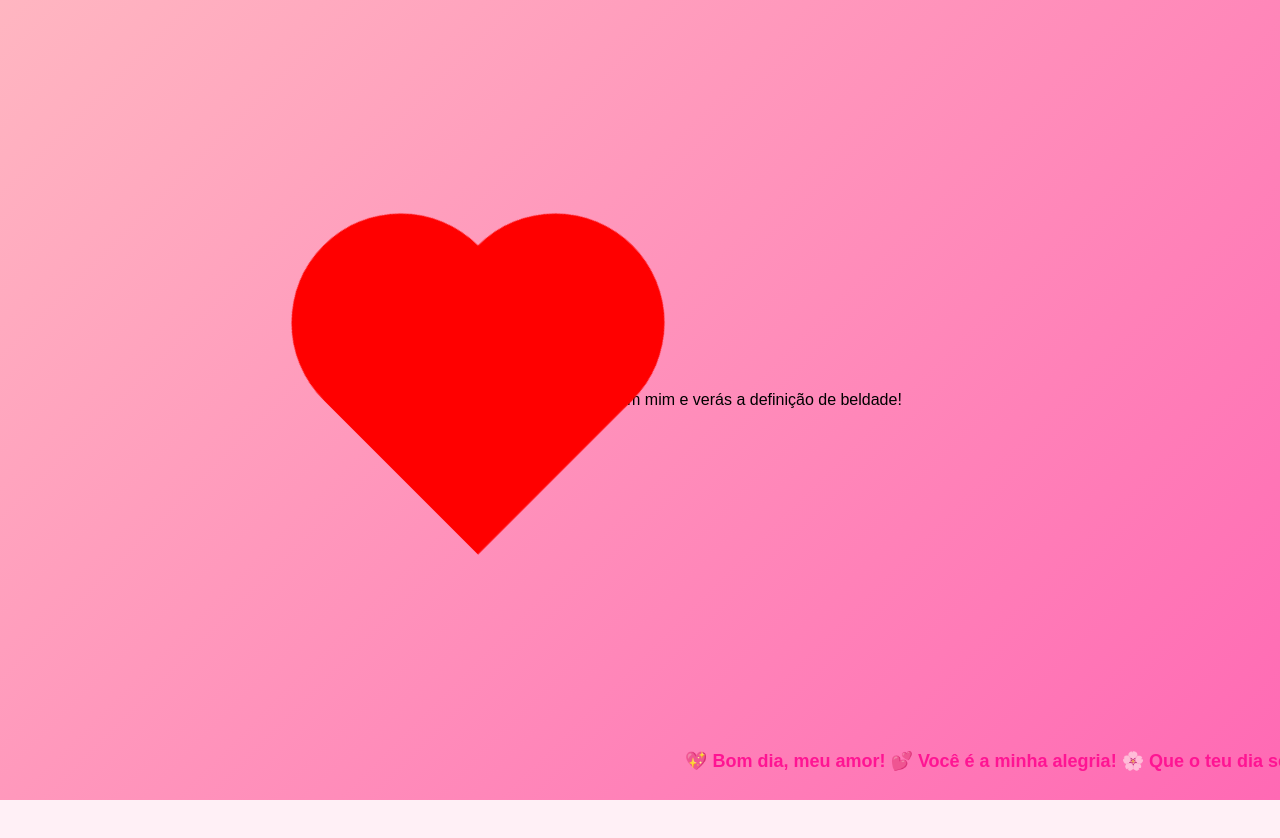
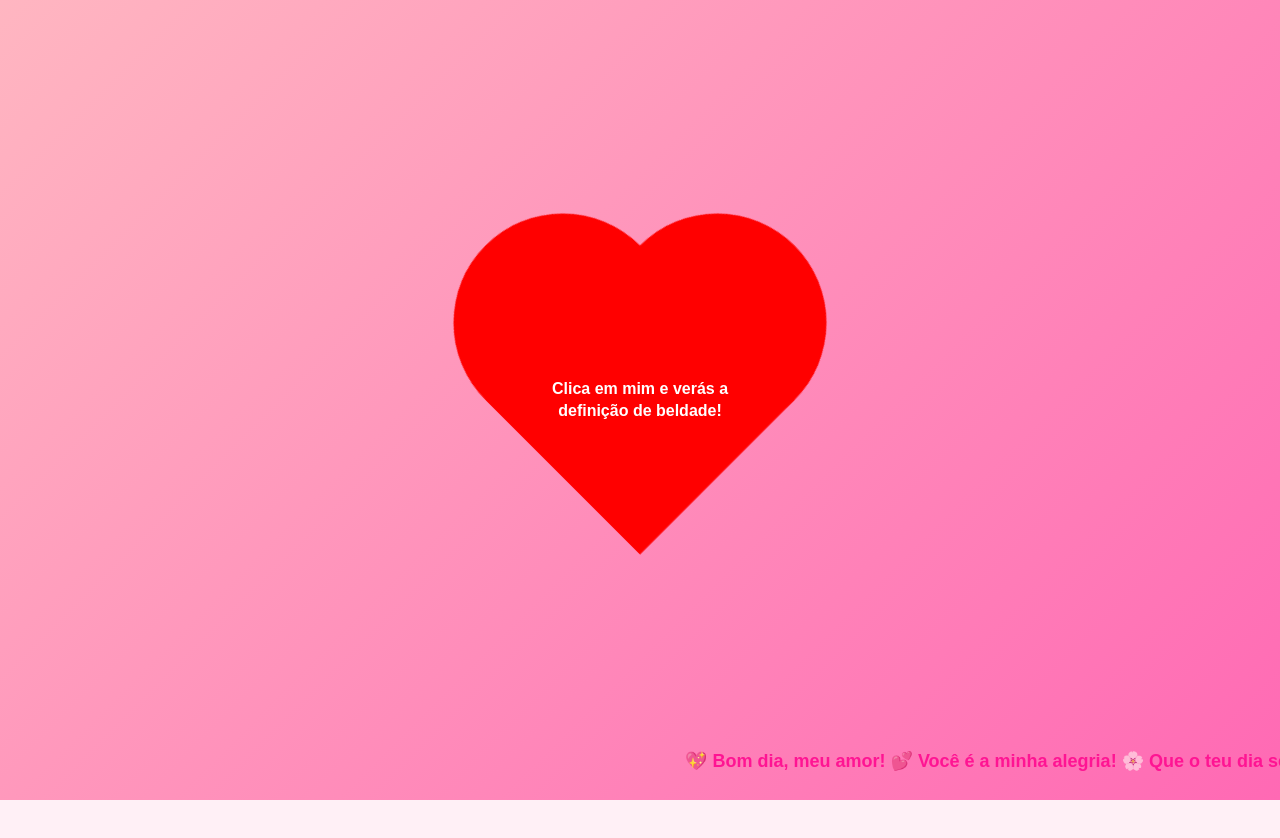
Before and after one commit to marleneutxica2003/BomdiaMarlene, a plain HTML site: page index.html in a window 1280 px wide. Shown: the top 838 px of the page. Drawn offline with Linux system fonts and the light colour scheme.

Commit message:
melhorei

```diff
--- a/css/style.css
+++ b/css/style.css
@@ -37,6 +37,18 @@ body {
   position: absolute;
 }
 
+.heart-text {
+  position: absolute;
+  text-align: center;
+  color: white;
+  font-size: 16px;
+  font-weight: bold;
+  width: 220px;       /* controla largura do texto */
+  line-height: 1.4;
+  z-index: 2;
+}
+
+
 .heart:before {
   top: -100px;
   left: 0;
@@ -49,12 +61,16 @@ body {
 
 .heart span {
   position: absolute;
+  width: 140px;          /* largura do texto para caber dentro */
   transform: rotate(45deg);
   text-align: center;
   color: white;
-  font-size: 16px;
+  font-size: 14px;
   font-weight: bold;
+  line-height: 1.3;      /* melhora espaçamento */
+  word-wrap: break-word; /* permite quebrar a linha */
 }
+
 
 @keyframes pulse {
   0% { transform: scale(1) rotate(-45deg); }
```
